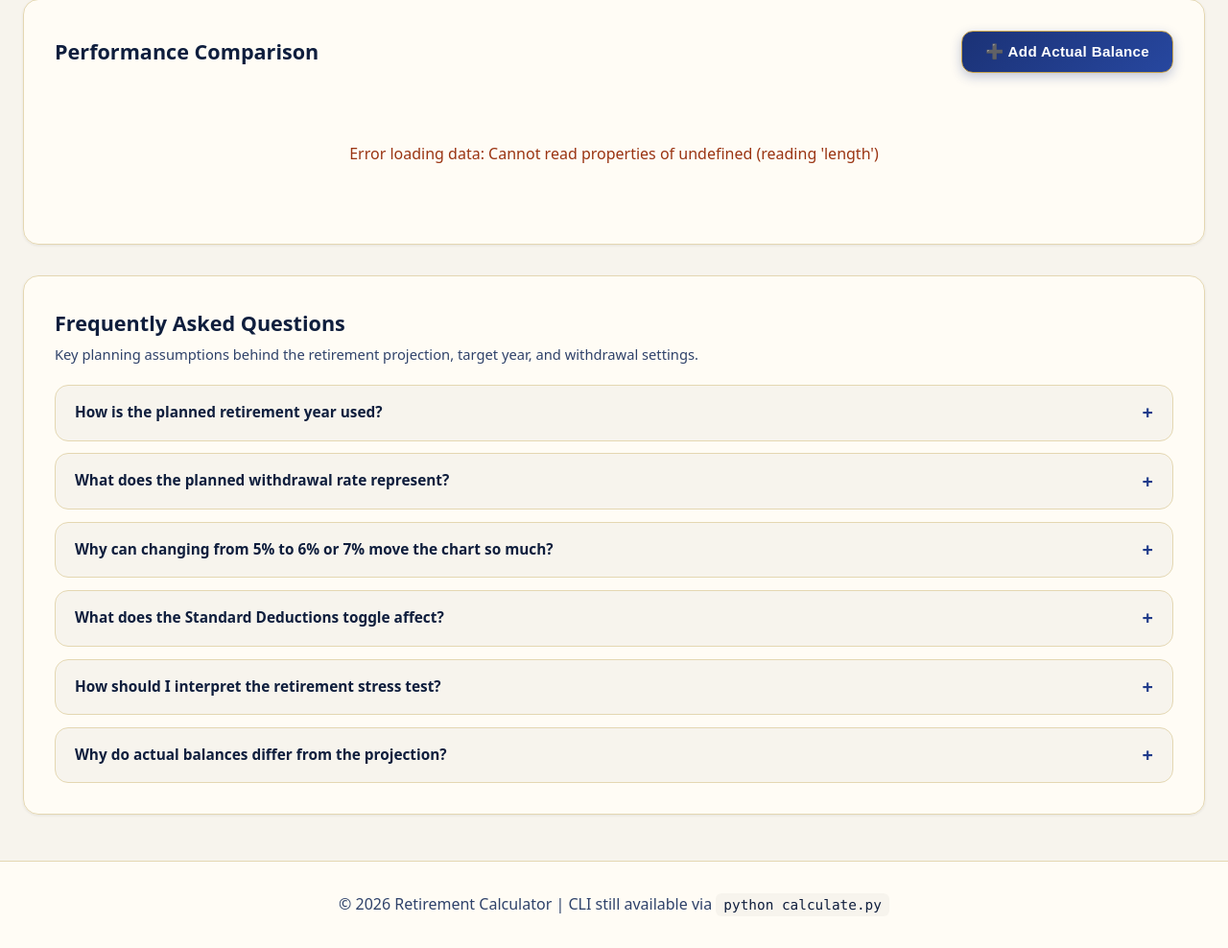
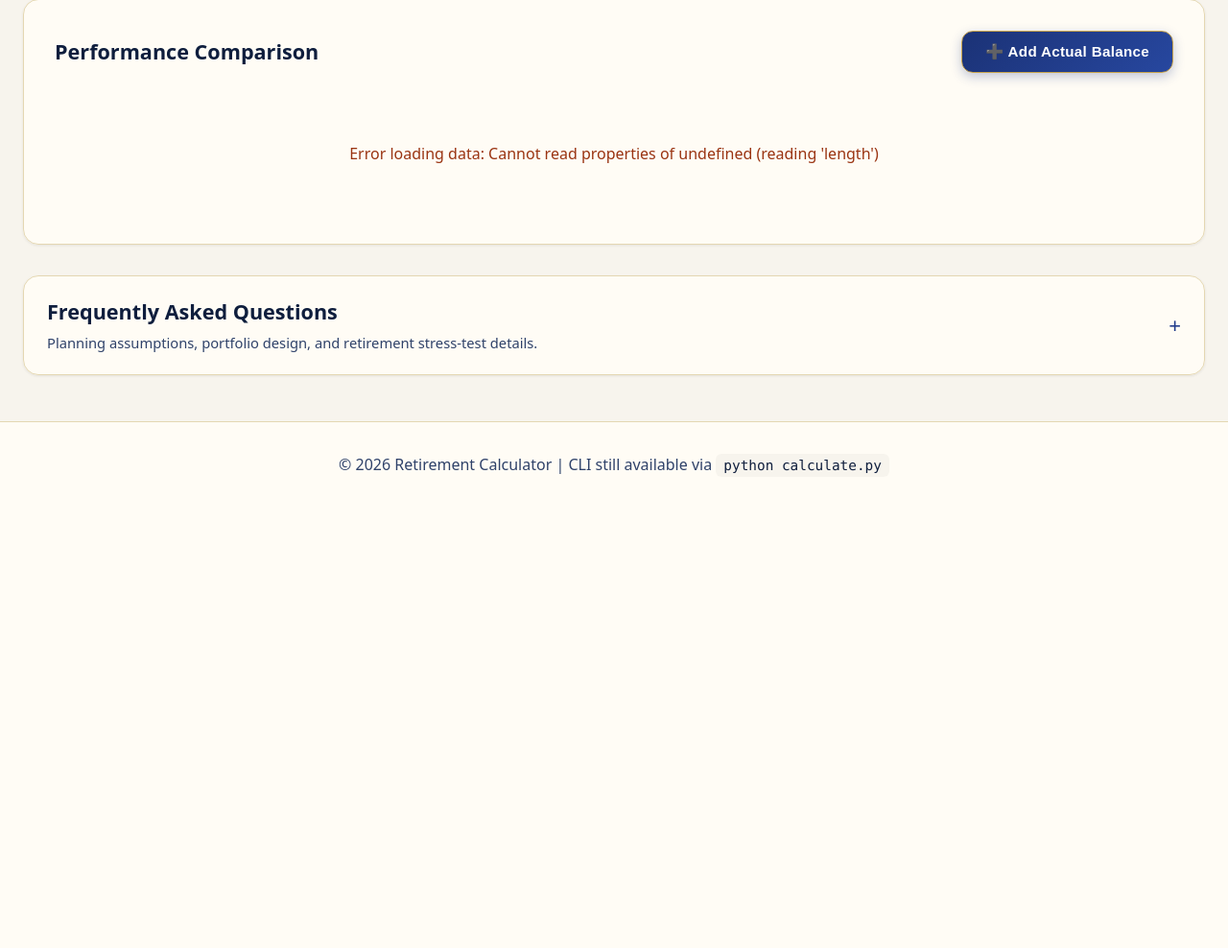
Before and after one commit to sguthrie107/retirement-calculator, a Python web app: template app/templates/dashboard.html in a window 1280 px wide. Shown: the part 1405-2393 px from the top of the page at 96% size. After the commit the page ends 1899 px from the top, so only its background shows below. Run offline with Jinja, Linux system fonts and the light colour scheme; the template is opened without the code that fills it: most values are stand-ins (such as "Sample title", 1, 10 or a date in 2020).

Commit message:
feat: make dashboard FAQs collapsible
Add compact FAQ disclosures with realistic retirement planning, diversification, withdrawal, and Monte Carlo explanations.

```diff
--- a/app/static/css/dashboard.css
+++ b/app/static/css/dashboard.css
@@ -344,31 +344,60 @@ select:focus {
 
 .faq-section {
     background: var(--surface);
-    padding: 2rem;
+    padding: 0;
     border-radius: 16px;
     box-shadow: var(--shadow-sm);
     margin-bottom: 2rem;
     border: 1px solid var(--border);
 }
 
-.faq-header {
-    display: flex;
-    justify-content: space-between;
-    align-items: flex-start;
-    gap: 1rem;
-    margin-bottom: 1.25rem;
-}
-
-.faq-header h2 {
-    margin-bottom: 0.2rem;
+.faq-disclosure-summary {
+    list-style: none;
+    cursor: pointer;
+    padding: 1.25rem 1.5rem;
+    display: grid;
+    grid-template-columns: minmax(0, 1fr) auto;
+    gap: 0.25rem 1rem;
+    align-items: center;
+}
+
+.faq-disclosure-summary::-webkit-details-marker {
+    display: none;
+}
+
+.faq-disclosure-summary:focus-visible {
+    outline: 3px solid var(--primary-color);
+    outline-offset: -3px;
+    border-radius: 16px;
+}
+
+.faq-disclosure-title {
     font-size: 1.35rem;
     font-weight: 700;
     color: var(--text-primary);
 }
 
-.faq-header p {
+.faq-disclosure-description {
     color: var(--text-secondary);
     font-size: 0.92rem;
+}
+
+.faq-disclosure-summary::after {
+    content: "+";
+    grid-column: 2;
+    grid-row: 1 / span 2;
+    color: var(--primary-color);
+    font-size: 1.4rem;
+    line-height: 1;
+}
+
+.faq-disclosure[open] .faq-disclosure-summary::after {
+    content: "-";
+}
+
+.faq-disclosure-content {
+    border-top: 1px solid var(--border);
+    padding: 1.25rem 1.5rem 1.5rem;
 }
 
 .faq-list {
--- a/app/templates/dashboard.html
+++ b/app/templates/dashboard.html
@@ -56,13 +56,20 @@
                 <option value="0.07">7%</option>
             </select>
         </div>
+        <div class="control-group" id="dreamCareerControlGroup" style="display: none;">
+            <label class="control-rate-label" for="dreamCareerTransitionAgeInput">Dream Career Path @ age:</label>
+            <input type="number" id="dreamCareerTransitionAgeInput" min="18" max="100" step="1" value="55"
+                   onchange="onDreamCareerTransitionAgeChange()" style="width: 4.5rem;">
         </div>
+    </div>
+    <div id="dreamCareerFeasibilityBadge" class="dream-career-badge" style="display: none;"></div>
 </div>
 
 <div class="chart-container">
     <h2 class="chart-title">Portfolio Projection</h2>
     <canvas id="retirementChart"></canvas>
 </div>
+
 
 <div id="holdingsSection" class="holdings-section" style="display: none;">
     <div class="holdings-header">
@@ -104,52 +111,58 @@
     </div>
 </div>
 
-<section class="faq-section" aria-labelledby="retirementFaqTitle">
-    <div class="faq-header">
-        <div>
-            <h2 id="retirementFaqTitle">Frequently Asked Questions</h2>
-            <p>Key planning assumptions behind the retirement projection, target year, and withdrawal settings.</p>
+<details class="faq-section faq-disclosure" aria-labelledby="retirementFaqTitle">
+    <summary class="faq-disclosure-summary">
+        <span id="retirementFaqTitle" class="faq-disclosure-title" role="heading" aria-level="2">Frequently Asked Questions</span>
+        <span class="faq-disclosure-description">Planning assumptions, portfolio design, and retirement stress-test details.</span>
+    </summary>
+    <div class="faq-disclosure-content">
+        <div class="faq-list">
+            <details class="faq-item">
+                <summary>Can a self-directed plan help avoid AUM fees?</summary>
+                <div class="faq-answer">
+                    <p>Yes, when you are comfortable maintaining a simple plan. This dashboard is built to make the allocation, contributions, and tradeoffs visible so broad, low-cost funds can be managed directly without an ongoing assets-under-management fee. An advisor can still be valuable for estate, tax, insurance, or complex planning; compare the scope and total cost against the help you actually need.</p>
                 </div>
+            </details>
+            <details class="faq-item">
+                <summary>How diversified is a portfolio with only a few accounts?</summary>
+                <div class="faq-answer">
+                    <p>Account count and diversification are different things. The 401(k), Roth IRA, and optional HSA are tax wrappers; inside them, the configured index funds spread exposure across U.S. large-, mid-, small-, or total-market stocks, international stocks, and bonds. The allocations add more bonds as retirement approaches. The live holdings table shows the current weights, but diversification reduces concentration risk rather than eliminating market loss.</p>
                 </div>
-    <div class="faq-list">
+            </details>
             <details class="faq-item">
                 <summary>How is the planned retirement year used?</summary>
                 <div class="faq-answer">
-                <p>The planned retirement year determines when the model shifts from the accumulation phase into withdrawals. Before that year, the portfolio grows from contributions and market returns. After that year, the projection assumes distributions begin under the selected scenario.</p>
+                    <p>The planned retirement year determines when the model shifts from saving and employer-match contributions into withdrawals. Before retirement, the projection applies the saved contribution schedule and portfolio returns. At retirement, it begins the selected withdrawal scenario and accounts for configured Social Security, HSA medical spending, and rental cash flow where applicable.</p>
                 </div>
             </details>
             <details class="faq-item">
-            <summary>What does the planned withdrawal rate represent?</summary>
+                <summary>What do 5%, 6%, and 7% withdrawal rates actually mean?</summary>
                 <div class="faq-answer">
-                <p>The withdrawal rate is the annual percentage of the modeled portfolio drawn during retirement. It is a planning lever, not a recommendation. Higher rates increase near-term income but also raise the risk of the portfolio declining too quickly in weaker markets.</p>
+                    <p>They are first-year spending rates applied to the spendable retirement portfolio. A 6% starting withdrawal is 20% more income than 5%, and 7% is 40% more. In the fixed scenario, that dollar amount then grows with the model's 3% inflation assumption, so the difference compounds over retirement. A lower rate preserves more recovery capacity after poor early returns; a higher rate provides more current income but leaves less margin. The guardrail option instead adjusts spending within its configured band.</p>
                 </div>
             </details>
             <details class="faq-item">
-            <summary>Why can changing from 5% to 6% or 7% move the chart so much?</summary>
+                <summary>Which withdrawal rate is most effective?</summary>
                 <div class="faq-answer">
-                <p>Small changes compound over a long retirement horizon. A one-point increase in withdrawals means more money leaves the portfolio every year, leaving less capital invested to recover from drawdowns and support later years.</p>
+                    <p>There is no universally correct rate. Use 5%, 6%, and 7% as comparable spending plans, then weigh the income each provides against its Monte Carlo success probability and the 10th, 50th, and 90th percentile outcomes. The most useful choice is one that covers a realistic spending need while retaining a cushion for weak markets, long life, and changes to the plan.</p>
                 </div>
             </details>
             <details class="faq-item">
-            <summary>What does the Standard Deductions toggle affect?</summary>
+                <summary>What assumptions are behind the Monte Carlo stress test?</summary>
                 <div class="faq-answer">
-                <p>It switches to the scenario that uses the standard-deduction tax treatment. That changes the retirement cash-flow assumptions and can affect the sustainable withdrawal path shown in the projection and stress test.</p>
-            </div>
-        </details>
-        <details class="faq-item">
-            <summary>How should I interpret the retirement stress test?</summary>
-            <div class="faq-answer">
-                <p>The stress test runs Monte Carlo trials to estimate how often the plan succeeds under different return sequences. It is primarily a sequence-of-returns check, so it helps answer whether the current retirement date and withdrawal assumptions look resilient or fragile.</p>
+                    <p>Each refresh runs 10,000 return paths through age 88 using the active allocation for each account. Returns are allocation-weighted and modeled with a lognormal distribution, fat-tailed Student-t shocks, clustered volatility, and a 15% larger negative shock. The test uses 3% inflation, saved contributions before retirement, and configured cash flows. A path succeeds only when it avoids depletion and its inflation-adjusted ending net worth remains at least 10% of its first retirement-year net worth. It is a risk estimate, not a forecast or guarantee.</p>
                 </div>
             </details>
             <details class="faq-item">
                 <summary>Why do actual balances differ from the projection?</summary>
                 <div class="faq-answer">
-                <p>The model assumes a simplified savings and return path. Actual balances move when market performance, contribution timing, employer matches, rollovers, fees, or withdrawals differ from that planned path. The comparison table is there to surface those gaps each year.</p>
+                    <p>The model uses a defined savings schedule and statistical return assumptions. Actual balances change with market performance, contribution timing, employer matches, rollovers, fund expenses, and withdrawals. The comparison table makes those differences visible so the next projection can start from real balances rather than an outdated estimate.</p>
                 </div>
             </details>
         </div>
-</section>
+    </div>
+</details>
 
 <!-- Balance entry form modal -->
 <div id="balanceModal" class="modal" style="display: none;">
```
Also changed, not shown: tests/test_app.py (+10 -0 lines). Lines whose indentation alone changed are shown as unchanged.
